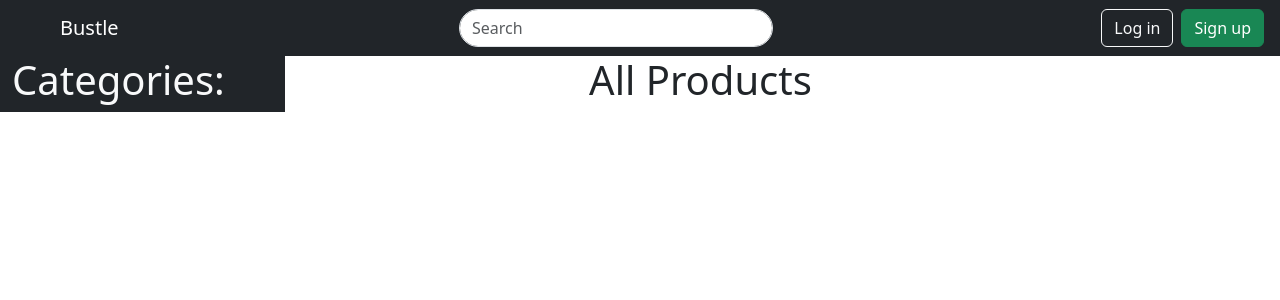
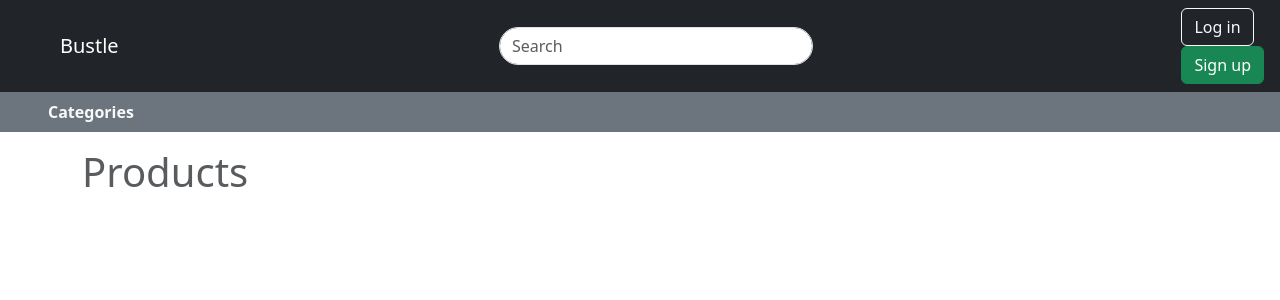
Before and after one commit to seth-vargas/Bustle, a Flask app: page /products in a window 1280 px wide. Shown: the top 300 px of the page. Run offline with Flask 3, Linux system fonts and the light colour scheme; parts of the project's set-up code (start-up, migrations or seed data) failed here and were passed over; some libraries are stand-ins or nearby versions.

Commit message:
Did not make a new base, but I did update it

```diff
--- a/app.py
+++ b/app.py
@@ -25,7 +25,7 @@ stripe.api_key = stripe_key
 
 connect_db(app)
 
-
+categories = ProductModel.get_categories()
 # # # # # # # # # # # # # # # # # # # # # # # # # # # # # # # # # # # # # # # # # # # # # # # # # # # # # # # # # # # # # # # # #
 
 # Error Routes: not found, server error, client errors
@@ -160,7 +160,6 @@ def logout():
 def show_all_products():
 
     products = ProductModel.query.all()
-    categories = ProductModel.get_categories()
 
     return render_template("products/list-products.html", products=products, categories=categories)
 
@@ -176,7 +175,7 @@ def show_product(id):
     similar_products = ProductModel.query.filter(
         ProductModel.category.ilike(f"%{product.category}%")).all()
 
-    return render_template("products/product.html", product=product, similar_products=similar_products)
+    return render_template("products/product.html", product=product, similar_products=similar_products, categories=categories)
 
 # # # # # # # # # # # # # # # # # # # # # # # # # # # # # # # # # # # # # # # # # # # # # # # # # # # # # # # # # # # # # # # # #
 
--- a/templates/base.html
+++ b/templates/base.html
@@ -13,7 +13,7 @@
 </head>
 
 <body>
-    <nav class="navbar navbar-expand-lg navbar-dark bg-dark justify-content-center">
+    <nav class="navbar navbar-dark bg-dark justify-content-center " data-bs-theme="light">
         <div class="container-fluid">
             <a class="navbar-brand ms-5" href="/products">Bustle</a>
             <form class="d-flex w-25">
@@ -47,10 +47,15 @@
                 {% endif %}
             </ul>
         </div>
-        </div>
+    </nav>
+    <nav class="navbar navbar-dark bg-secondary justify-content-start">
+        <b class="text-light mx-5">Categories</b>
+        {% for category in categories %}
+        <a href="/products/categories/{{ category }}" class="btn btn-secondary btn-sm">{{category }}</a>
+        {% endfor %}
     </nav>
 
-    <div class="container ms-0">
+    <div class="container">
         <div class="row">
             <div id="flashed-messages">
                 {% for category, message in get_flashed_messages(with_categories=True) %}
--- a/templates/products/list-products.html
+++ b/templates/products/list-products.html
@@ -8,47 +8,30 @@
 <div class="row mt-3">
     <div class="row">
         <nav aria-label="breadcrumb" style="--bs-breadcrumb-divider: '>';">
+            <h1>
                 <ol class="breadcrumb">
                     <li class="breadcrumb-item"><a href="/">Products</a></li>
-                <li class="breadcrumb-item"><a href="/products/categories/{{ category }}">{{ category }}</a></li>
+                    <li class="breadcrumb-item active" aria-current="page">{{ category }}
                 </ol>
+            </h1>
+        </nav>
+    </div>
+</div>
+{% else %}
+<div class="row mt-3">
+    <div class="row">
+        <nav aria-label="breadcrumb" style="--bs-breadcrumb-divider: '>';">
+            <h1>
+                <ol class="breadcrumb">
+                    <li class="breadcrumb-item active" aria-current="page">Products</li>
+                </ol>
+            </h1>
         </nav>
     </div>
 </div>
 {% endif %}
 
-<div class="col bg-dark">
-    <h1 class="text-light">Categories:</h1>
-    <div class="d-flex flex-column g-2 justify-content-center">
-        {% for category in categories %}
-        <a href="/products/categories/{{ category }}">
-            {% if category == request.path.split("/")[3] %}
-            <span class="badge text-bg-info m-1 active">{{ category }}</span>
-            {% else %}
-            <span class="badge text-bg-dark m-1">{{ category }}</span>
-            {% endif %}
-        </a>
-        {% endfor %}
-    </div>
-</div>
 
-<div class="col-9">
-    <div class="row">
-        {% if category %}
-        <div class="row">
-            <div class="col">
-                <h1 class="text-center">{{ category }}</h1>
-            </div>
-        </div>
-        {% else %}
-        <div class="row">
-            <div class="col">
-                <h1 class="text-center">All Products</h1>
-            </div>
-        </div>
-        {% endif %}
-
-    </div>
 <div class="row row-cols-1 row-cols-md-4 g-4">
     {% for product in products %}
 
@@ -83,8 +66,7 @@
             {% endif %}
         </form>
 
-            <form action="/favorites" class="d-grid mx-4 my-2 add-to-favorites" data-id="{{ product.id }}"
-                method="post">
+        <form action="/favorites" class="d-grid mx-4 my-2 add-to-favorites" data-id="{{ product.id }}" method="post">
             {% if product in g.user.favorites %}
             <button class="btn btn-outline-success disabled">Already in your favorites!</button>
             {% else %}
@@ -95,5 +77,5 @@
 
     {%endfor%}
 </div>
-</div>
+
 {% endblock %}
```
Lines whose indentation alone changed are shown as unchanged.
